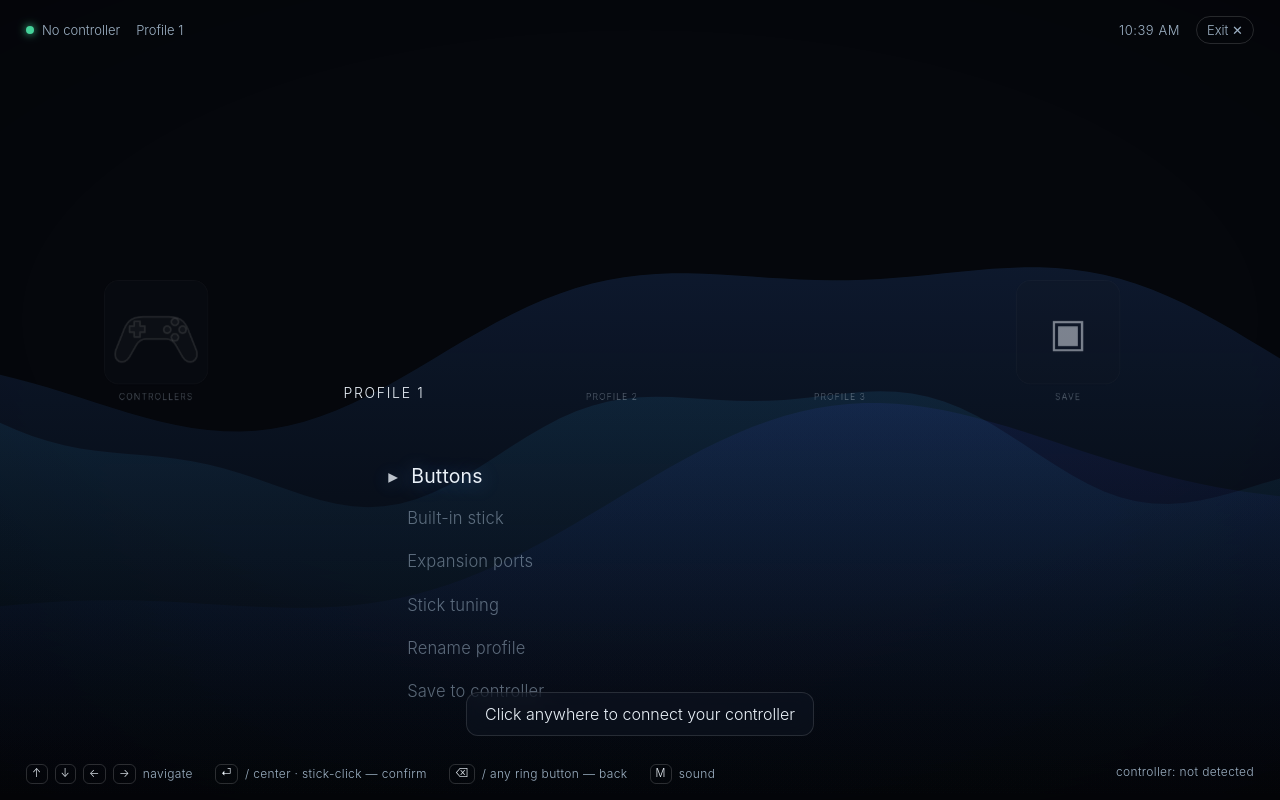
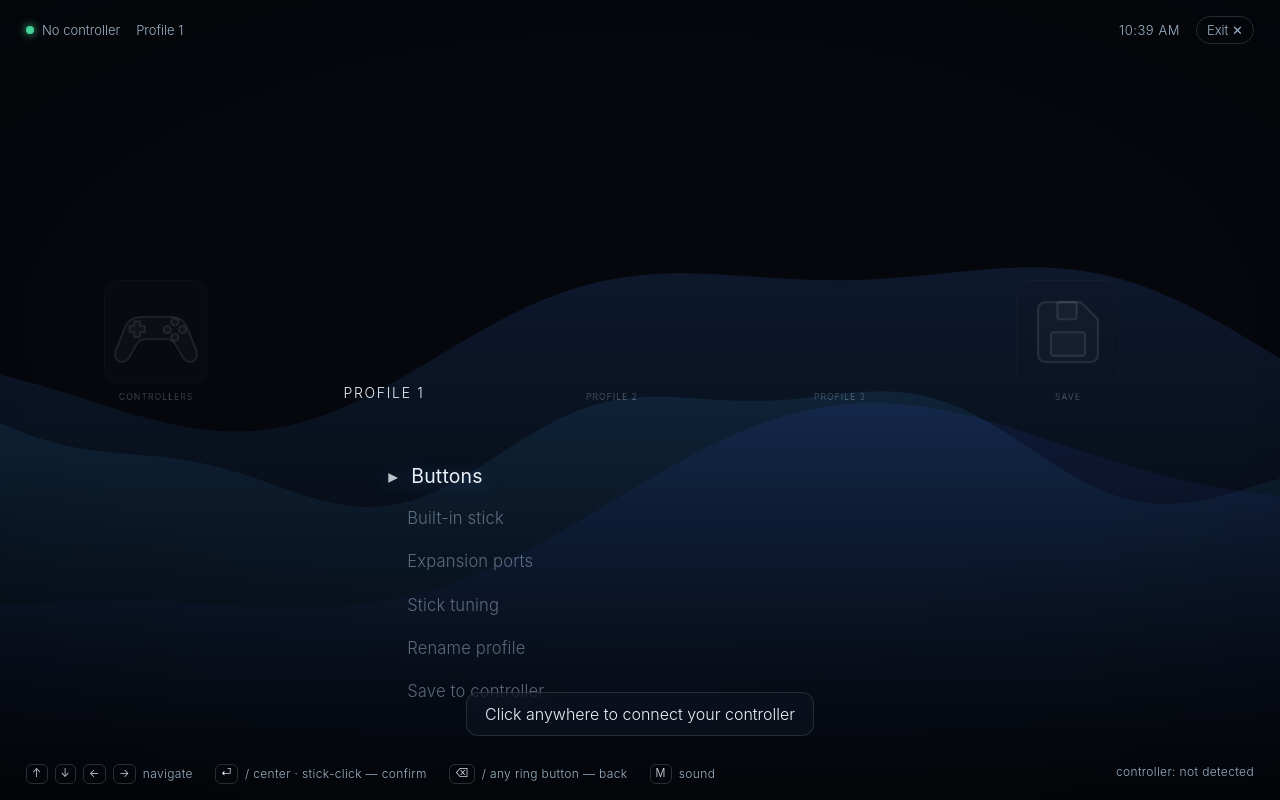
Before and after one commit to johnhenry/ps-access, a website with bundled scripts: page web/xmb.html in a window 1280 px wide. Built offline with nearby package versions, Linux system fonts and the light colour scheme.

Commit message:
XMB: stylized save (floppy) icon for the Save blade in matching .seg style

```diff
--- a/web/xmb.html
+++ b/web/xmb.html
@@ -49,6 +49,7 @@
     border-radius: 24px; background: var(--glass); border: 1px solid rgba(255,255,255,.08);
     backdrop-filter: blur(8px); }
   .ctrl-icon { width: 82%; height: 82%; }
+  .save-icon { width: 64%; height: 64%; }
   .blade .label { font-size: 14px; letter-spacing: .12em; text-transform: uppercase; color: var(--dim); }
   .blade.focused .label { color: var(--ink); }
 
--- a/web/xmb.js
+++ b/web/xmb.js
@@ -44,6 +44,13 @@ const CONTROLLER_ICON = `<svg class="ctrl-icon" viewBox="0 0 120 92" xmlns="http
   <circle class="seg" cx="91" cy="43" r="4.2"/>
   <circle class="seg" cx="73" cy="43" r="4.2"/>
   <circle class="seg" cx="82" cy="52" r="4.2"/>
+</svg>`;
+
+// Stylized, generic save (floppy-disk) icon for the Save blade — same `.seg` segment style.
+const SAVE_ICON = `<svg class="save-icon" viewBox="0 0 96 96" xmlns="http://www.w3.org/2000/svg">
+  <path class="seg" d="M28 20 H60 L76 36 V68 Q76 76 68 76 H28 Q20 76 20 68 V28 Q20 20 28 20 Z"/>
+  <rect class="seg" x="38" y="20" width="18" height="16" rx="2"/>
+  <rect class="seg" x="32" y="48" width="32" height="22" rx="3"/>
 </svg>`;
 
 function activeProfile() {
@@ -234,7 +241,9 @@ function render() {
     if (b.kind === "profile") icon.innerHTML = profileSVG(controllers[activeCtrl]?.profiles[b.slot]);
     else {
       const g = document.createElement("div"); g.className = "glyph";
-      if (b.kind === "controllers") g.innerHTML = CONTROLLER_ICON; else g.textContent = b.glyph;
+      if (b.kind === "controllers") g.innerHTML = CONTROLLER_ICON;
+      else if (b.kind === "save") g.innerHTML = SAVE_ICON;
+      else g.textContent = b.glyph;
       icon.append(g);
     }
     const lab = document.createElement("div");
```
